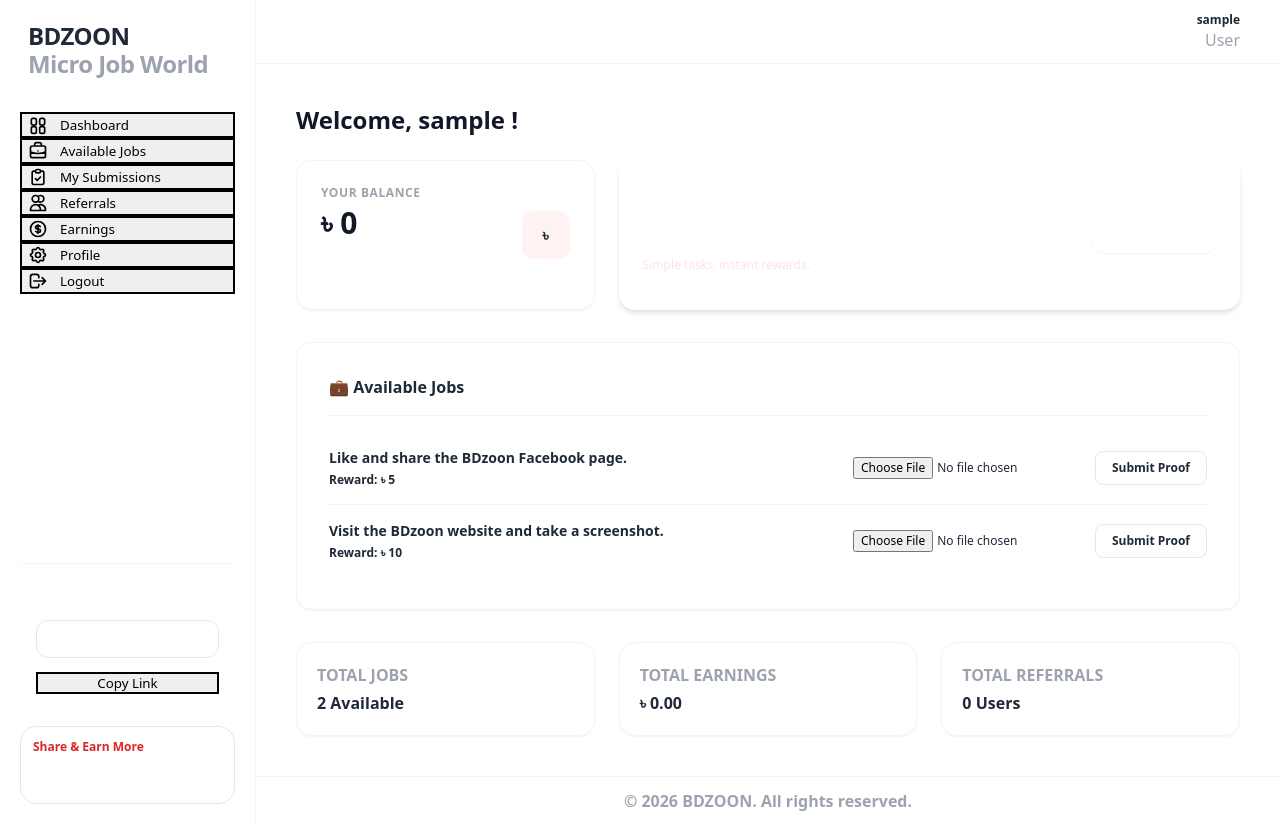
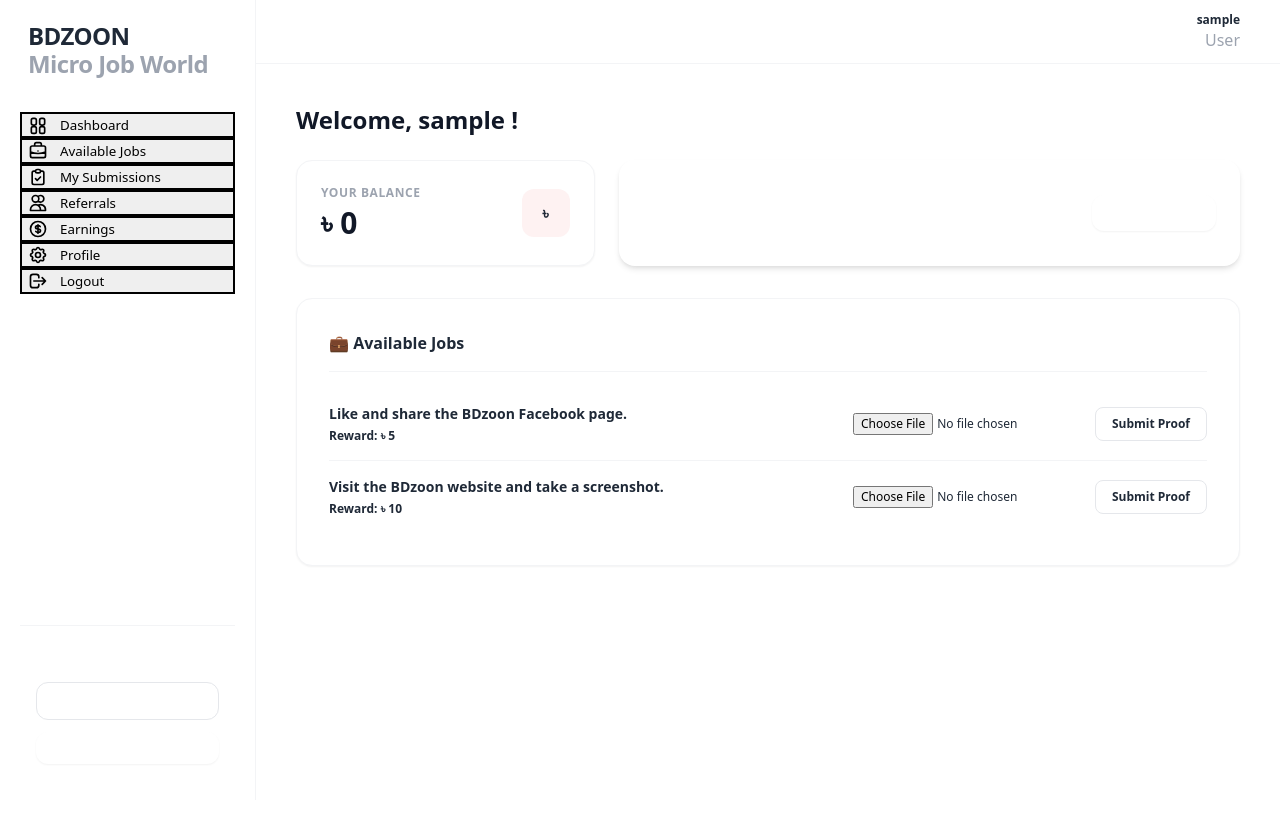
Before and after one commit to mgnasir744/micro-job-world-, a Next.js app: page /dashboard in a window 1280 px wide. After the commit the page ends 800 px from the top, so only its background shows below. Built offline with nearby package versions, Linux system fonts and the light colour scheme; sample sign-in values are in the browser's storage.

Commit message:
Update dashboard.js

```diff
--- a/pages/dashboard.js
+++ b/pages/dashboard.js
@@ -7,11 +7,12 @@
   const [activeTab, setActiveTab] = useState('Dashboard');
   const [screenshot, setScreenshot] = useState('');
 
-  // ইউজারের এডিটেবল রেঞ্জ (শুধুমাত্র নিজস্ব অ্যাকাউন্ট)
+  // ইউজারের এডিটেবল রেঞ্জ
   const [fullName, setFullName] = useState('');
   const [username, setUsername] = useState('');
   const [password, setPassword] = useState('');
 
+  // আপনার দেওয়া ফেসবুক এবং ওয়েবসাইটের লিঙ্ক দুটি এখানে যুক্ত করা হয়েছে
   const [tasks] = useState([
     { id: 1, title: 'Like and share the BDzoon Facebook page.', link: 'https://www.facebook.com/BDzoon.official', reward: 5, type: 'fb' },
     { id: 2, title: 'Visit the BDzoon website and take a screenshot.', link: 'https://www.bdzoon.com', reward: 10, type: 'web' }
@@ -65,10 +66,9 @@
         <link href="https://cdn.jsdelivr.net/npm/tailwindcss@2.2.19/dist/tailwind.min.css" rel="stylesheet" />
       </Head>
 
-      {/* ================= বামপাশের সাইডবার (১০০% ক্লোন) ================= */}
+      {/* ================= বামপাশের সাইডবার ================= */}
       <div className="w-full md:w-64 bg-white border-r border-gray-100 flex flex-col justify-between p-5 shrink-0">
         <div>
-          {/* লোগো */}
           <div className="mb-8 pl-2">
             <h1 className="text-2xl font-black text-[#E51818] tracking-tight flex flex-col">
               BDZOON
@@ -76,7 +76,6 @@
             </h1>
           </div>
 
-          {/* মেনু বাটন (SVG আইকন দিয়ে সুরক্ষিত) */}
           <nav className="space-y-1">
             {[
               { name: 'Dashboard', svg: <svg className="w-5 h-5" fill="none" stroke="currentColor" viewBox="0 0 24 24"><path strokeLinecap="round" strokeLinejoin="round" strokeWidth="2" d="M4 6a2 2 0 012-2h2a2 2 0 012 2v4a2 2 0 01-2 2H6a2 2 0 01-2-2V6zM14 6a2 2 0 012-2h2a2 2 0 012 2v4a2 2 0 01-2 2h-2a2 2 0 01-2-2V6zM4 16a2 2 0 012-2h2a2 2 0 012 2v4a2 2 0 01-2 2H6a2 2 0 01-2-2v-4zM14 16a2 2 0 012-2h2a2 2 0 012 2v4a2 2 0 01-2 2h-2a2 2 0 01-2-2v-4z" /></svg> },
@@ -105,34 +104,21 @@
           </nav>
         </div>
 
-        {/* রেফারেল সেকশন */}
         <div className="mt-8 pt-4 border-t border-gray-100">
           <div className="bg-[#E51818] p-4 rounded-2xl text-white">
             <h4 className="text-xs font-bold tracking-wide mb-2">Your Referral Link</h4>
             <div className="bg-white/10 p-2.5 rounded-xl border border-white/10 mb-3 overflow-hidden text-ellipsis whitespace-nowrap text-xs">
               {referralLink}
             </div>
-            <button onClick={() => { navigator.clipboard.writeText(referralLink); alert('Link Copied!'); }} className="w-full bg-white text-[#E51818] text-xs py-2 rounded-xl font-bold hover:bg-gray-50 shadow-sm transition-all active:scale-95">
+            <button onClick={() => { navigator.clipboard.writeText(referralLink); alert('Link Copied!'); }} className="w-full bg-white text-[#E51818] text-xs py-2 rounded-xl font-bold hover:bg-gray-50 shadow-sm">
               Copy Link
             </button>
-          </div>
-
-          {/* সোশ্যাল আইকন গ্রুপ */}
-          <div className="mt-4 bg-red-50/40 p-3 rounded-2xl border border-red-50/50">
-            <p className="text-xs font-bold text-red-600 mb-2">Share & Earn More</p>
-            <div className="flex items-center space-x-2">
-              {['fb', 'tw', 'wa', 'ln'].map((soc) => (
-                <button key={soc} onClick={() => alert('Opening Social Share...')} className="w-7 h-7 rounded-full bg-[#E51818] text-white flex items-center justify-center text-xs font-bold hover:bg-red-700 uppercase">{soc}</button>
-              ))}
-            </div>
           </div>
         </div>
       </div>
 
-      {/* ================= ডানপাশের মেইন কনটেন্ট প্যানেল ================= */}
+      {/* ================= ডানপাশের মেইন প্যানেল ================= */}
       <div className="flex-1 flex flex-col min-w-0">
-
-        {/* হেডার */}
         <header className="bg-white border-b border-gray-100 h-16 px-6 md:px-10 flex items-center justify-between shrink-0">
           <div className="flex items-center space-x-3 ml-auto">
             <div className="w-8 h-8 rounded-full bg-[#E51818] text-white flex items-center justify-center text-xs font-bold">U</div>
@@ -143,33 +129,26 @@
           </div>
         </header>
 
-        {/* কনটেন্ট এরিয়া */}
         <main className="flex-1 p-6 md:p-10 overflow-y-auto">
-
           {activeTab === 'Dashboard' && (
             <>
               <div className="mb-6">
                 <h2 className="text-2xl font-bold text-gray-900">Welcome, <span className="text-[#E51818]">{user.username}</span> !</h2>
               </div>
 
-              {/* টপ কার্ডস */}
               <div className="grid grid-cols-1 lg:grid-cols-3 gap-6 mb-8">
-                {/* ব্যালেন্স বক্স */}
                 <div className="bg-white p-6 rounded-2xl border border-gray-100 shadow-sm flex items-center justify-between">
                   <div>
                     <p className="text-xs font-bold text-gray-400 uppercase tracking-wider">Your Balance</p>
                     <p className="text-3xl font-black text-gray-900 mt-1">৳ {user.balance || 0}</p>
-                    <button onClick={() => { localStorage.clear(); router.push('/'); }} className="mt-4 bg-[#E51818] text-white text-xs px-4 py-1.5 rounded-lg font-bold hover:bg-red-700">Logout</button>
                   </div>
                   <div className="w-12 h-12 bg-red-50 text-[#E51818] rounded-xl flex items-center justify-center font-bold">৳</div>
                 </div>
 
-                {/* ব্যানার */}
                 <div className="lg:col-span-2 bg-gradient-to-r from-[#E51818] to-[#EF4444] p-6 rounded-2xl text-white shadow-md flex flex-col sm:flex-row justify-between items-start sm:items-center gap-4">
                   <div>
                     <h3 className="text-lg font-bold">Complete Micro Jobs</h3>
                     <p className="text-xl font-black">Earn Money Easily</p>
-                    <p className="text-xs text-red-100 mt-1">Simple tasks, instant rewards.</p>
                   </div>
                   <button onClick={() => setActiveTab('Available Jobs')} className="bg-white text-[#E51818] font-bold px-5 py-2.5 rounded-xl text-xs hover:bg-gray-50 shadow-sm">
                     Start Working
@@ -177,7 +156,7 @@
                 </div>
               </div>
 
-              {/* জব মডিউল */}
+              {/* জব মডিউল - লিংকসহ */}
               <div className="bg-white p-6 md:p-8 rounded-2xl border border-gray-100 shadow-sm mb-8">
                 <div className="flex items-center space-x-3 mb-4 border-b border-gray-100 pb-4">
                   <div className="text-[#E51818] font-bold">💼 Available Jobs</div>
@@ -204,33 +183,14 @@
                   ))}
                 </div>
               </div>
-
-              {/* ৩-কলাম স্ট্যাটস */}
-              <div className="grid grid-cols-1 sm:grid-cols-3 gap-6">
-                <div className="bg-white p-5 rounded-2xl border border-gray-100 shadow-sm">
-                  <p className="text-[11px] font-bold text-gray-400 uppercase">Total Jobs</p>
-                  <p className="text-base font-black text-gray-800 mt-1">2 Available</p>
-                </div>
-                <div className="bg-white p-5 rounded-2xl border border-gray-100 shadow-sm">
-                  <p className="text-[11px] font-bold text-gray-400 uppercase">Total Earnings</p>
-                  <p className="text-base font-black text-gray-800 mt-1">৳ 0.00</p>
-                </div>
-                <div className="bg-white p-5 rounded-2xl border border-gray-100 shadow-sm">
-                  <p className="text-[11px] font-bold text-gray-400 uppercase">Total Referrals</p>
-                  <p className="text-base font-black text-gray-800 mt-1">0 Users</p>
-                </div>
-              </div>
             </>
           )}
 
-          {/* ================= ১০০% সেফ ইউজার এডিট রেঞ্জ ================= */}
           {activeTab === 'Profile' && (
             <div className="max-w-xl bg-white p-6 md:p-8 rounded-2xl border border-gray-100 shadow-sm">
               <div className="mb-6 border-b border-gray-100 pb-4">
                 <h3 className="text-base font-bold text-gray-800">Edit Personal Profile</h3>
-                <p className="text-xs text-gray-400">Manage your own credentials securely. Super Admin panel is restricted.</p>
               </div>
-
               <form onSubmit={handleProfileUpdate} className="space-y-4">
                 <div>
                   <label className="block text-xs font-bold text-gray-500 uppercase">Full Name</label>
@@ -250,18 +210,7 @@
               </form>
             </div>
           )}
-
-          {activeTab !== 'Dashboard' && activeTab !== 'Profile' && (
-            <div className="bg-white p-10 rounded-2xl border border-gray-100 shadow-sm text-center text-gray-400 font-bold text-sm">
-              Section {activeTab} is synchronized.
-            </div>
-          )}
-
         </main>
-
-        <footer className="h-12 border-t border-gray-100 flex items-center justify-center text-[11px] text-gray-400 font-bold shrink-0">
-          © 2026 BDZOON. All rights reserved.
-        </footer>
       </div>
     </div>
   );
```
